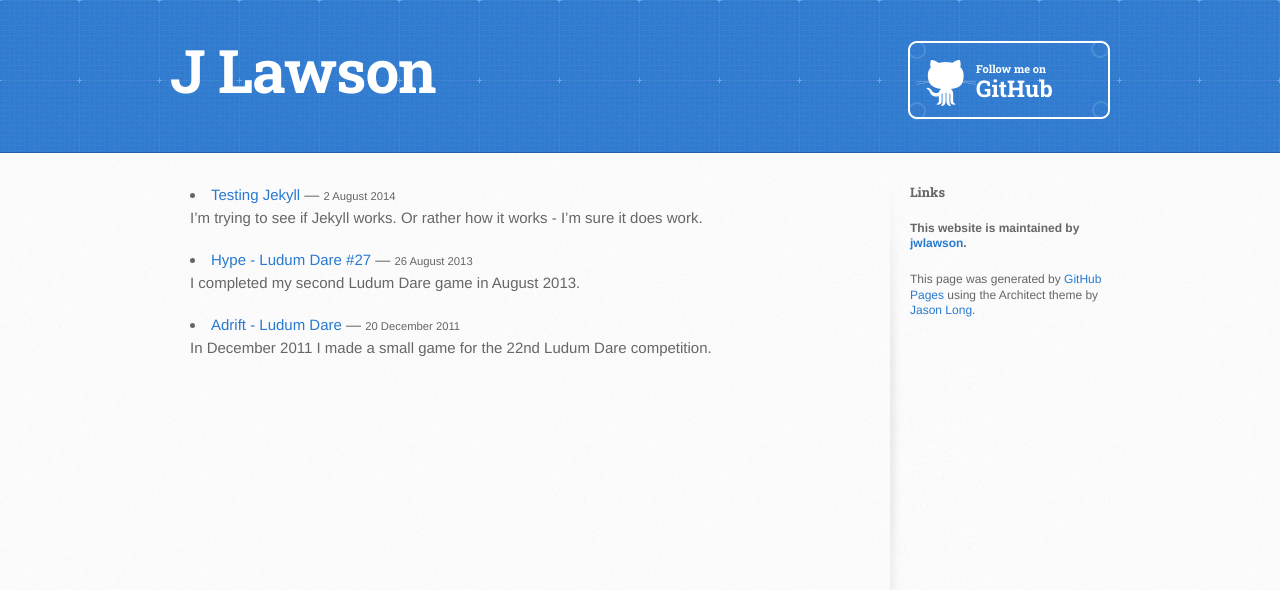
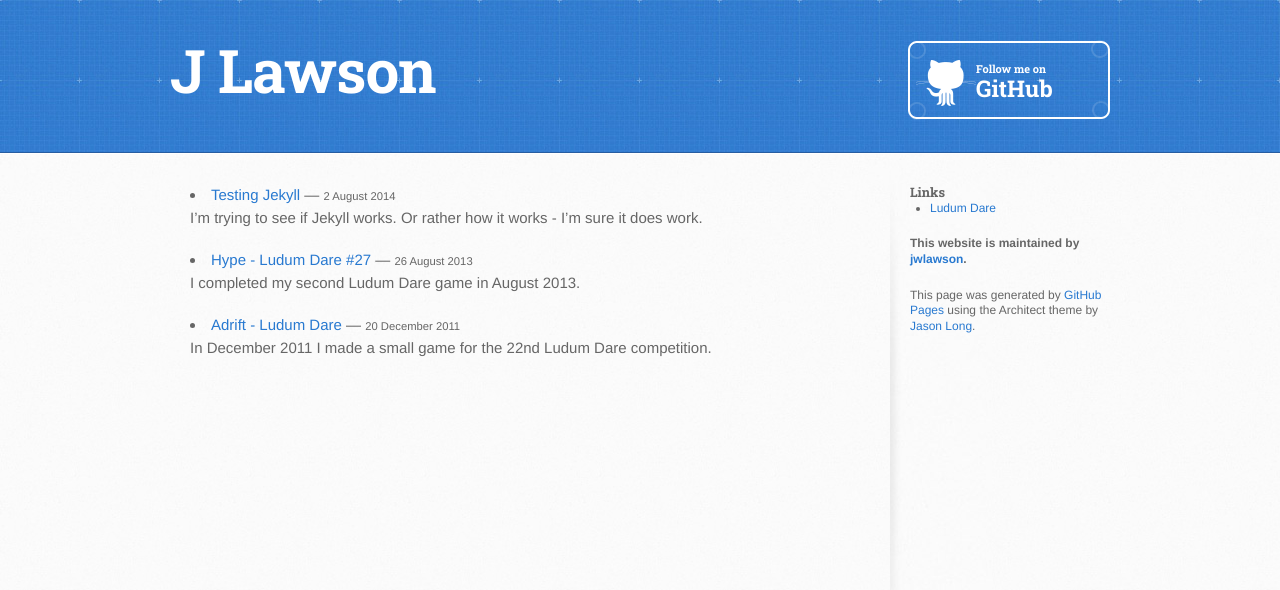
Before and after one commit to jwlawson/jwlawson.github.io, a Jekyll site: the page built from index.html, in a window 1280 px wide. Shown: the top 590 px of the page. Built offline with Jekyll 4.4.1, drawn with Linux system fonts in a browser that asks for light colours.

Commit message:
Adds LD link.

```diff
--- a/_includes/links.html
+++ b/_includes/links.html
@@ -1,3 +1,4 @@
 <h2>Links</h2>
 <ul class="links">
+  <li><a href="{{ site.baseurl }}/ludumdare/">Ludum Dare</a></li>
 </ul>
```
